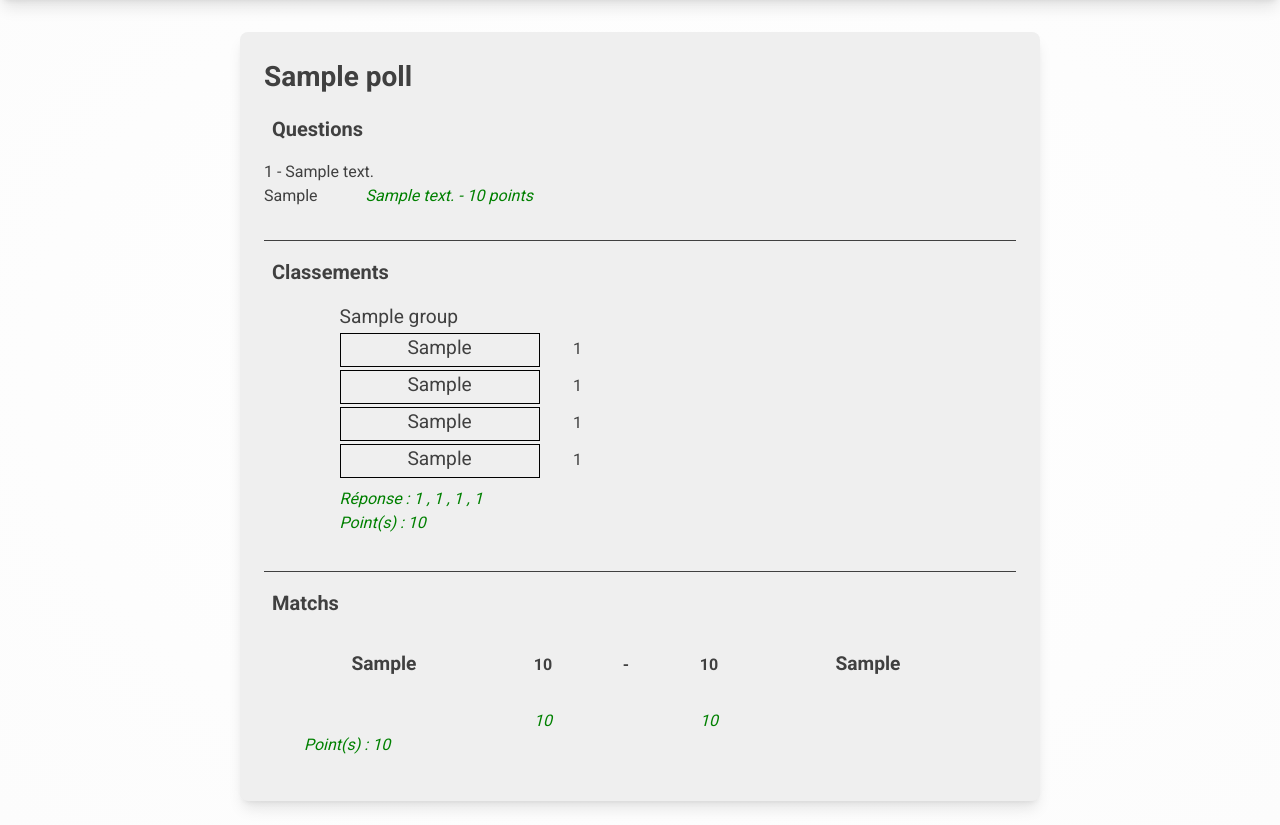
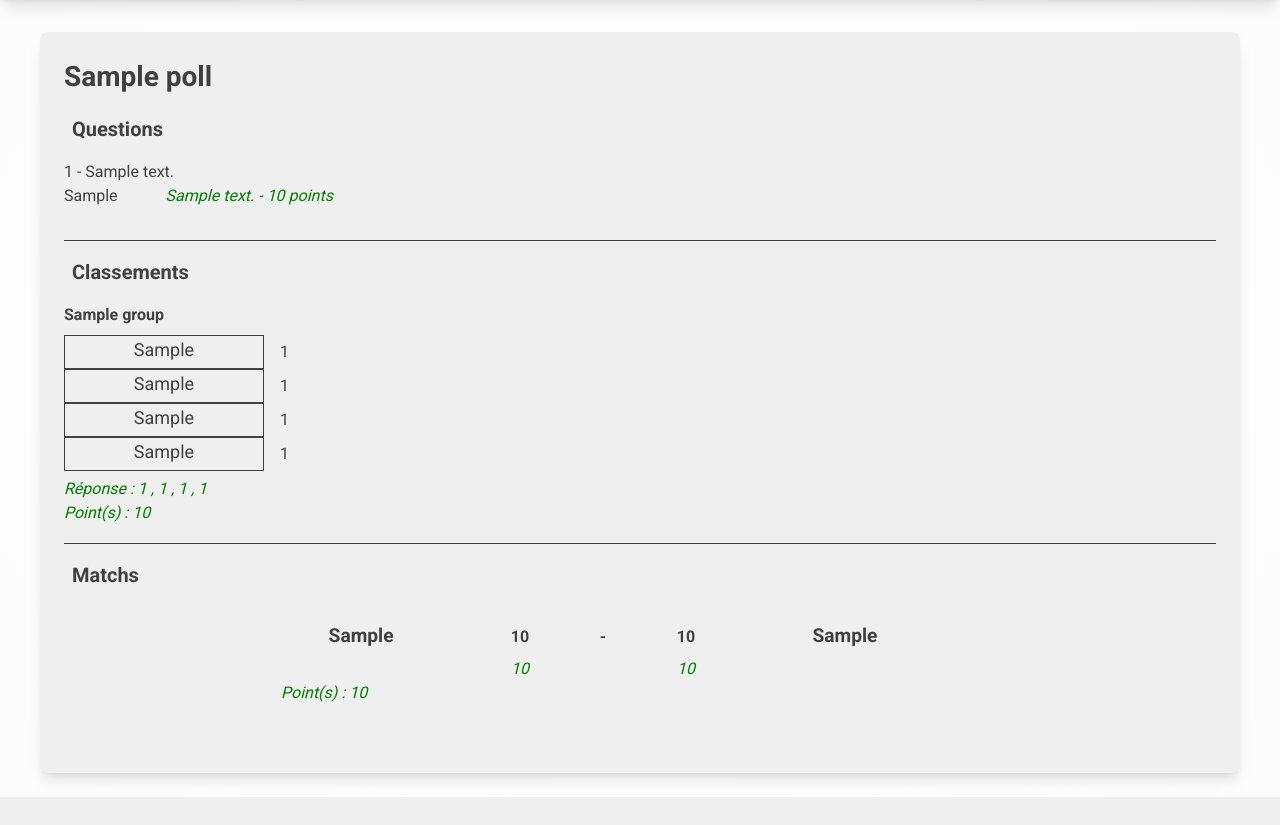
Before and after one commit to GodartVincent/CDM2022Prono, a Django app: page /poll/1/ in a window 1280 px wide. Shown: the part 80-905 px from the top of the page. After the commit the page ends 877 px from the top, so only its background shows below. Run offline with Django 4.2, Linux system fonts and the light colour scheme; a user stored in the database is signed in; tables that the repository leaves empty hold one stand-in row (values such as "Sample post"); parts of the project's set-up code (start-up, migrations or seed data) failed here and were passed over.

Commit message:
enhance style match

```diff
--- a/prono/polls/static/polls/style.css
+++ b/prono/polls/static/polls/style.css
@@ -120,7 +120,7 @@ a {
   align-items: center;
   padding: 1rem;
   box-shadow: 0 10px 15px -3px rgb(0 0 0 / 0.1), 0 4px 6px -4px rgb(0 0 0 / 0.1);
-  height: 5rem;
+  min-height: 5rem;
 }
 
 .header__link {
@@ -138,7 +138,7 @@ a {
 
 .content {
   width: 100%;
-  max-width: 800px;
+  max-width: 1200px;
   margin: auto;
   padding-top: 2rem;
 }
@@ -245,6 +245,54 @@ a {
 /* ==================================================== */
 /* ==================================================== */
 
+.groups {
+  display: flex;
+  gap: 1.5rem 1.5rem;
+  flex-wrap: wrap;
+}
+
+.group__string {
+  margin-bottom: 0.5rem;
+  font-weight: 600;
+}
+
+.group__team {
+  display: flex;
+  gap: 1rem;
+  align-items: center;
+}
+
+.group__squad {
+  width: 200px;
+  height: 34px;
+  font-size: 1.125em;
+  text-align: center;
+  border: 1px solid var(--main-text-color);
+}
+
+.group__form {
+  display: flex;
+  flex-direction: column;
+  justify-content: center;
+  gap: 1rem;
+}
+
+.group__submit {
+  display: flex;
+  justify-content: center;
+}
+
+.groupResult {
+  display: inline-block;
+  font-weight: normal;
+  font-style: italic;
+  width: 180px;
+  color: green;
+}
+
+/* ==================================================== */
+/* ==================================================== */
+
 /* h2 {
   margin-top: 15px;
   margin-bottom: 15px;
@@ -304,53 +352,3 @@ a {
   width: 150px;
   text-align: center;
 }
-
-.group {
-  height: 220px;
-  padding-left: 5%;
-}
-
-.groupStr {
-  font-size: 1.2em;
-  height: 30px;
-}
-
-.groupSquad {
-  display: inline-block;
-  width: 200px;
-  height: 34px;
-  font-size: 1.2em;
-  text-align: center;
-  border: solid;
-  border-color: black;
-  border-width: 1.474px;
-  margin-right: -3px;
-  margin-bottom: -1px;
-}
-
-.groupInput {
-  display: inline-block;
-  width: 80px;
-  height: 34px;
-  text-align: center;
-  margin-left: -3px;
-  margin-bottom: -1px;
-}
-
-#groupChoice {
-  border-block-color: #32a1ce;
-  font-style: italic;
-  writing-mode: horizontal-tb;
-  text-align: center;
-  border-width: 4px;
-  width: 80px;
-  height: 34px;
-}
-
-.groupResult {
-  display: inline-block;
-  font-weight: normal;
-  font-style: italic;
-  width: 180px;
-  color: green;
-}
--- a/prono/polls/templates/polls/detailPoll.html
+++ b/prono/polls/templates/polls/detailPoll.html
@@ -22,11 +22,9 @@
         <h2 class="poll__title-text">{{"Classements"}}</h2>
       </div>
       <div class='groups'>
-        <ul>
-          {% for group in groups %}
-            {% include 'polls/pronosticGroup.html' %}
-          {% endfor %}
-        </ul>
+        {% for group in groups %}
+          {% include 'polls/pronosticGroup.html' %}
+        {% endfor %}
       </div>
     </div>
 
--- a/prono/polls/templates/polls/pronosticGroup.html
+++ b/prono/polls/templates/polls/pronosticGroup.html
@@ -1,205 +1,104 @@
 <div class="group">
-  <div class="groupStr">
+  <div class="group__string">
     {{ group }}
   </div>
-  {% if group.isfilled %}
-    {% if group.isPronoOver %}
-      <p>
-        <div class="groupSquad">
+  <div class="group__teams">
+    {% if group.isPronoOver%}
+      <div class="group__team">
+        <div class="group__squad">
           {{ group.squad_1 }}
         </div>
-        <div class="groupInput">
+        <div class="group__rank">
           {{ group.prono_1 }}
         </div>
-      </p>
-      <p>
-        <div class="groupSquad">
+      </div>
+      <div class="group__team">
+        <div class="group__squad">
           {{ group.squad_2 }}
         </div>
-        <div class="groupInput">
+        <div class="group__rank">
           {{ group.prono_2 }}
         </div>
-      </p>
-      <p>
-        <div class="groupSquad">
+      </div>
+      <div class="group__team">
+        <div class="group__squad">
           {{ group.squad_3 }}
         </div>
-        <div class="groupInput">
+        <div class="group__rank">
           {{ group.prono_3 }}
         </div>
-      </p>
-      <p>
-        <div class="groupSquad">
+      </div>
+      <div class="group__team">
+        <div class="group__squad">
           {{ group.squad_4 }}
         </div>
-        <div class="groupInput">
+        <div class="group__rank">
           {{ group.prono_4 }}
         </div>
-        <div class="submitButton"></div>
-      </p>
+      </div>
     {% else %}
+      <div class="group__form">
         <form action="{% url 'polls:pronosticGroup' group.id %}" method="post">
           {% csrf_token %}
-        <p>
-          <div class="groupSquad">
+          <div class="group__team">
+            <div class="group__squad">
               {{ group.squad_1 }}
             </div>
-          <div class="groupInput">
-            <select name="rank" id="groupChoice" required="required">
-              <option value="">{{ group.prono_1 }}</option>
-              <option value="1">1</option>
-              <option value="2">2</option>
-              <option value="3">3</option>
-              <option value="4">4</option>
+            <div class="group__input">
+              <select name="rank" id="group_1" required="required">
+                <option value="1" {% if group.prono_1 == 1 %} selected="selected" {% endif %}>1</option>
+                <option value="2" {% if group.prono_1 == 2 %} selected="selected" {% endif %}>2</option>
+                <option value="3" {% if group.prono_1 == 3 %} selected="selected" {% endif %}>3</option>
+                <option value="4" {% if group.prono_1 == 4 %} selected="selected" {% endif %}>4</option>
               </select>
             </div>
-        </p>
-        <p>
-          <div class="groupSquad">
+          </div>
+          <div class="group__team">
+            <div class="group__squad">
               {{ group.squad_2 }}
             </div>
-          <div class="groupInput">
-            <select name="rank" id="groupChoice" required="required">
-              <option value="">{{ group.prono_2 }}</option>
-              <option value="1">1</option>
-              <option value="2">2</option>
-              <option value="3">3</option>
-              <option value="4">4</option>
+            <div class="group__input">
+              <select name="rank" id="group_2" required="required">
+                <option value="1" {% if group.prono_2 == 1 %} selected="selected" {% endif %}>1</option>
+                <option value="2" {% if group.prono_2 == 2 %} selected="selected" {% endif %}>2</option>
+                <option value="3" {% if group.prono_2 == 3 %} selected="selected" {% endif %}>3</option>
+                <option value="4" {% if group.prono_2 == 4 %} selected="selected" {% endif %}>4</option>
               </select>
             </div>
-        </p>
-        <p>
-          <div class="groupSquad">
+          </div>
+          <div class="group__team">
+            <div class="group__squad">
               {{ group.squad_3 }}
             </div>
-          <div class="groupInput">
-            <select name="rank" id="groupChoice" required="required">
-              <option value="">{{ group.prono_3 }}</option>
-              <option value="1">1</option>
-              <option value="2">2</option>
-              <option value="3">3</option>
-              <option value="4">4</option>
+            <div class="group__input">
+              <select name="rank" id="group_3" required="required">
+                <option value="1" {% if group.prono_3 == 1 %} selected="selected" {% endif %}>1</option>
+                <option value="2" {% if group.prono_3 == 2 %} selected="selected" {% endif %}>2</option>
+                <option value="3" {% if group.prono_3 == 3 %} selected="selected" {% endif %}>3</option>
+                <option value="4" {% if group.prono_3 == 4 %} selected="selected" {% endif %}>4</option>
               </select>
             </div>
-        </p>
-        <p>
-          <div class="groupSquad">
+          </div>
+          <div class="group__team">
+            <div class="group__squad">
               {{ group.squad_4 }}
             </div>
-          <div class="groupInput">
-            <select name="rank" id="groupChoice" required="required">
-              <option value="">{{ group.prono_4 }}</option>
-              <option value="1">1</option>
-              <option value="2">2</option>
-              <option value="3">3</option>
-              <option value="4">4</option>
+            <div class="group__input">
+              <select name="rank" id="group_4" required="required">
+                <option value="1" {% if group.prono_4 == 1 %} selected="selected" {% endif %}>1</option>
+                <option value="2" {% if group.prono_4 == 2 %} selected="selected" {% endif %}>2</option>
+                <option value="3" {% if group.prono_4 == 3 %} selected="selected" {% endif %}>3</option>
+                <option value="4" {% if group.prono_4 == 4 %} selected="selected" {% endif %}>4</option>
               </select>
             </div>
-          <div class="submitButton">
-            <input type="submit" value="Mettre à jour"/>
           </div>
-        </p>
         </form>
+        <div class="group__submit">
+          <button type="submit" class="button">Valider</button>
+        </div>
+      </div>
     {% endif %}
-  {% elif group.isPronoOver %}
-  </p>
-  <div class="groupSquad">
-    {{ group.squad_1 }}
   </div>
-  <div class="groupInput">
-    {{" X " }}
-  </div>
-</p>
-<p>
-  <div class="groupSquad">
-    {{ group.squad_2 }}
-  </div>
-  <div class="groupInput">
-    {{" X " }}
-  </div>
-</p>
-<p>
-  <div class="groupSquad">
-    {{ group.squad_3 }}
-  </div>
-  <div class="groupInput">
-    {{" X " }}
-  </div>
-</p>
-<p>
-  <div class="groupSquad">
-    {{ group.squad_4 }}
-  </div>
-  <div class="groupInput">
-    {{" X " }}
-  </div>
-  <div class="submitButton"></div>
-</p>
-
-{% else %}
-<form action="{% url 'polls:pronosticGroup' group.id %}" method="post">
-  {% csrf_token %}
-  <p>
-    <div class="groupSquad">
-      {{ group.squad_1 }}
-    </div>
-    <div class="groupInput">
-      <select name="rank" id="groupChoice" required="required">
-        <option value="">Rang</option>
-        <option value="1">1</option>
-        <option value="2">2</option>
-        <option value="3">3</option>
-        <option value="4">4</option>
-      </select>
-    </div>
-  </p>
-  <p>
-    <div class="groupSquad">
-      {{ group.squad_2 }}
-    </div>
-    <div class="groupInput">
-      <select name="rank" id="groupChoice" required="required">
-        <option value="">Rang</option>
-        <option value="1">1</option>
-        <option value="2">2</option>
-        <option value="3">3</option>
-        <option value="4">4</option>
-      </select>
-    </div>
-  </p>
-  <p>
-    <div class="groupSquad">
-      {{ group.squad_3 }}
-    </div>
-    <div class="groupInput">
-      <select name="rank" id="groupChoice" required="required">
-        <option value="">Rang</option>
-        <option value="1">1</option>
-        <option value="2">2</option>
-        <option value="3">3</option>
-        <option value="4">4</option>
-      </select>
-    </div>
-  </p>
-  <p>
-    <div class="groupSquad">
-      {{ group.squad_4 }}
-    </div>
-    <div class="groupInput">
-      <select name="rank" id="groupChoice" required="required">
-        <option value="">Rang</option>
-        <option value="1">1</option>
-        <option value="2">2</option>
-        <option value="3">3</option>
-        <option value="4">4</option>
-      </select>
-    </div>
-    <div class="submitButton">
-      <input type="submit" value="Valider"/>
-    </div>
-  </p>
-</form>
-{% endif %}
 
   {% if group.rank_1 >= 0 and group.rank_2 >= 0 and group.rank_3 >= 0 and group.rank_4 >= 0 %}
     <div class="result">
```
Also changed, not shown: prono/polls/views.py (+9 -1 lines). Lines whose indentation alone changed are shown as unchanged.
